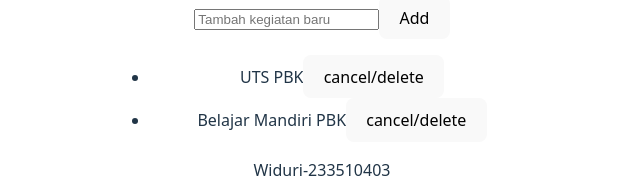
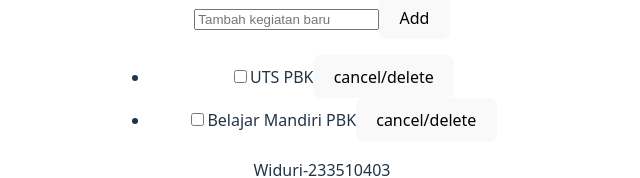
Before and after one commit to Widuriii/32-pbk-uts-233510403, a Vue app: page / in a window 1280 px wide. Shown: the part 391-569 px from the top of the page, without its empty margins (318-958 px from the left). Built offline with nearby package versions, Linux system fonts and the light colour scheme.

Commit message:
4.Fitur ceklis untuk kegiatan yang telah selesai

```diff
--- a/src/App.vue
+++ b/src/App.vue
@@ -39,6 +39,7 @@ const deleteTask = (id) => {
 
   <ul class="task-list">
     <li v-for="task in tasks" :key="task.id" class="task">
+      <input type="checkbox" v-model="task.done" />
       <span>{{ task.text }}</span>
       <button @click="deleteTask(task.id)">cancel/delete</button>
     </li>
```
